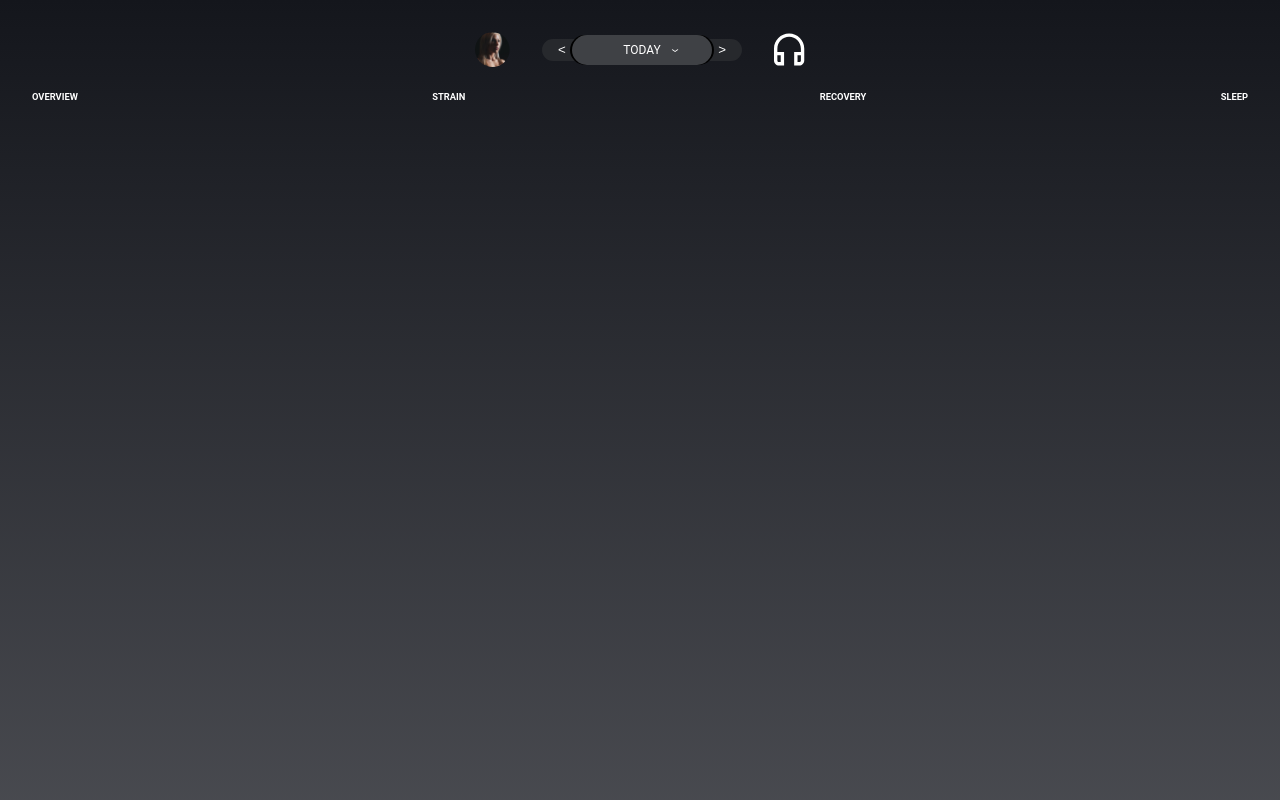
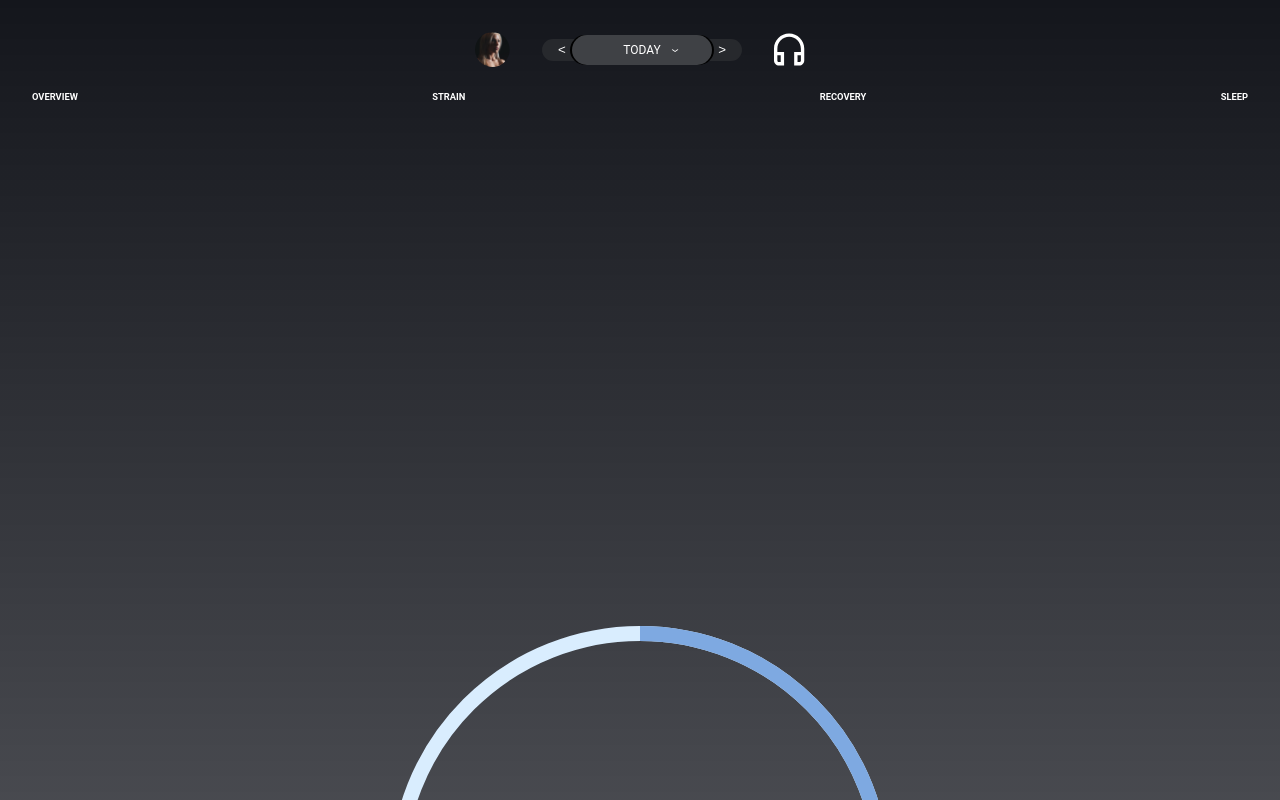
Before and after one commit to jtkwan91/whoop-industry-project, a React (Create React App) app in the folder client/: page / in a window 1280 px wide. Shown: the top 800 px of the page. Built offline with nearby package versions, Linux system fonts and the light colour scheme.

Commit message:
circle complete starting at 12oclock

```diff
--- a/client/src/components/Progress/ProgressBar.js
+++ b/client/src/components/Progress/ProgressBar.js
@@ -30,6 +30,7 @@ const ProgressBar = props => {
         <>
                         <svg
                 className="svg"
+                transform={`rotate(-90 ${center} ${center})`}
                 width={size}
                 height={size}
             >
@@ -52,12 +53,13 @@ const ProgressBar = props => {
                     strokeDasharray={circumference}
                     strokeDashoffset={offset}
                 />
-                <text
+                {/* <text
                     x={`${center}`}
                     y={`${center}`}
                     className="svg-circle-text">
-                        {progress}%
-                </text>
+                        DAY STRAIN{"\n"}
+                        16.0
+                </text> */}
             </svg>
         </>
     );
--- a/client/src/pages/HomePage/HomePage.js
+++ b/client/src/pages/HomePage/HomePage.js
@@ -2,15 +2,25 @@ import './HomePage.scss';
 import Header from '../../components/Header/Header';
 import Navbar from '../../components/Navbar/Navbar.jsx';
 import ProgressBar from '../../components/Progress/ProgressBar';
+import React, { useState } from 'react';
 
 function HomePage() {
 
+    const [progress, setProgress] = useState(0);
+    const [color, setColor] = useState('');
+
+
     return (
-        <div>
+       <>
             <Header />
             <Navbar />
-            <ProgressBar />
-        </div>
+            <ProgressBar
+                progress={60}
+                size={500}
+                strokeWidth={15}
+                circleOneStroke='#d9edfe'
+                circleTwoStroke='#7ea9e1'/>
+        </>
     )
 }
 
```
